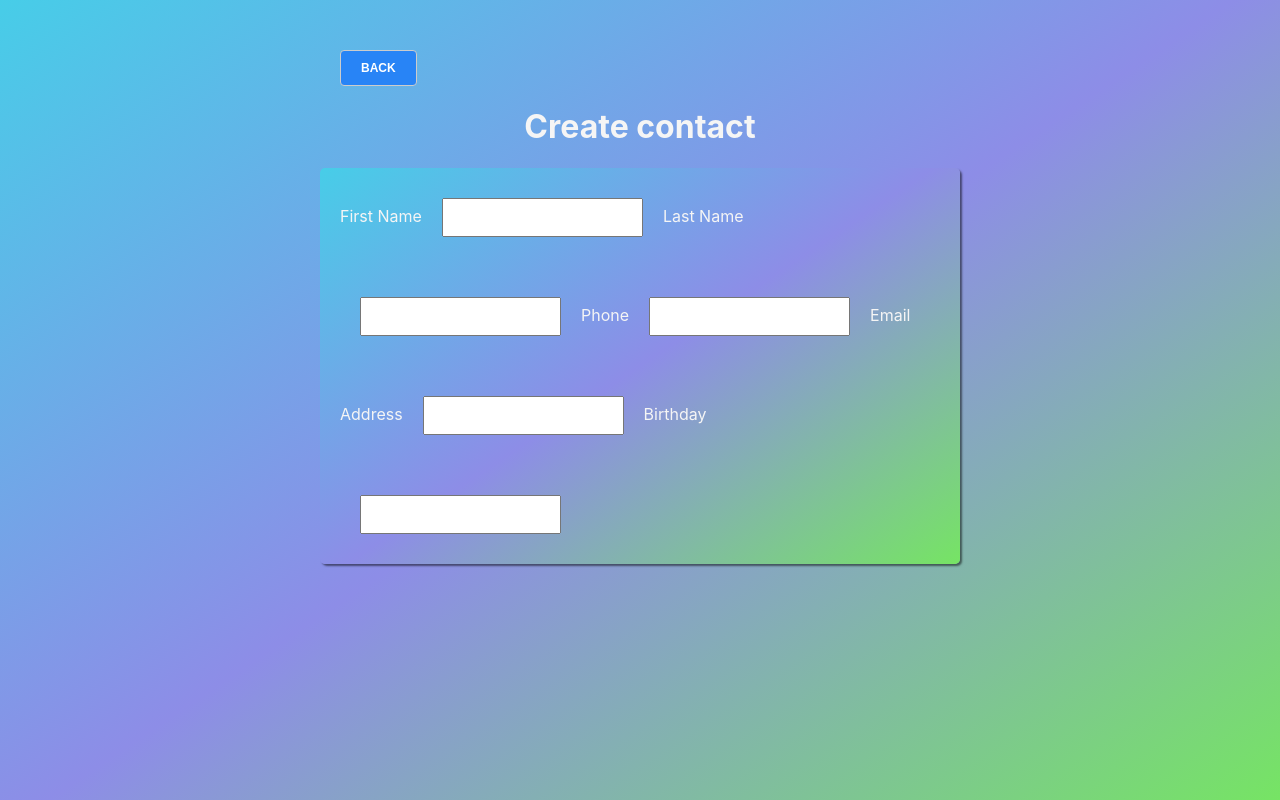
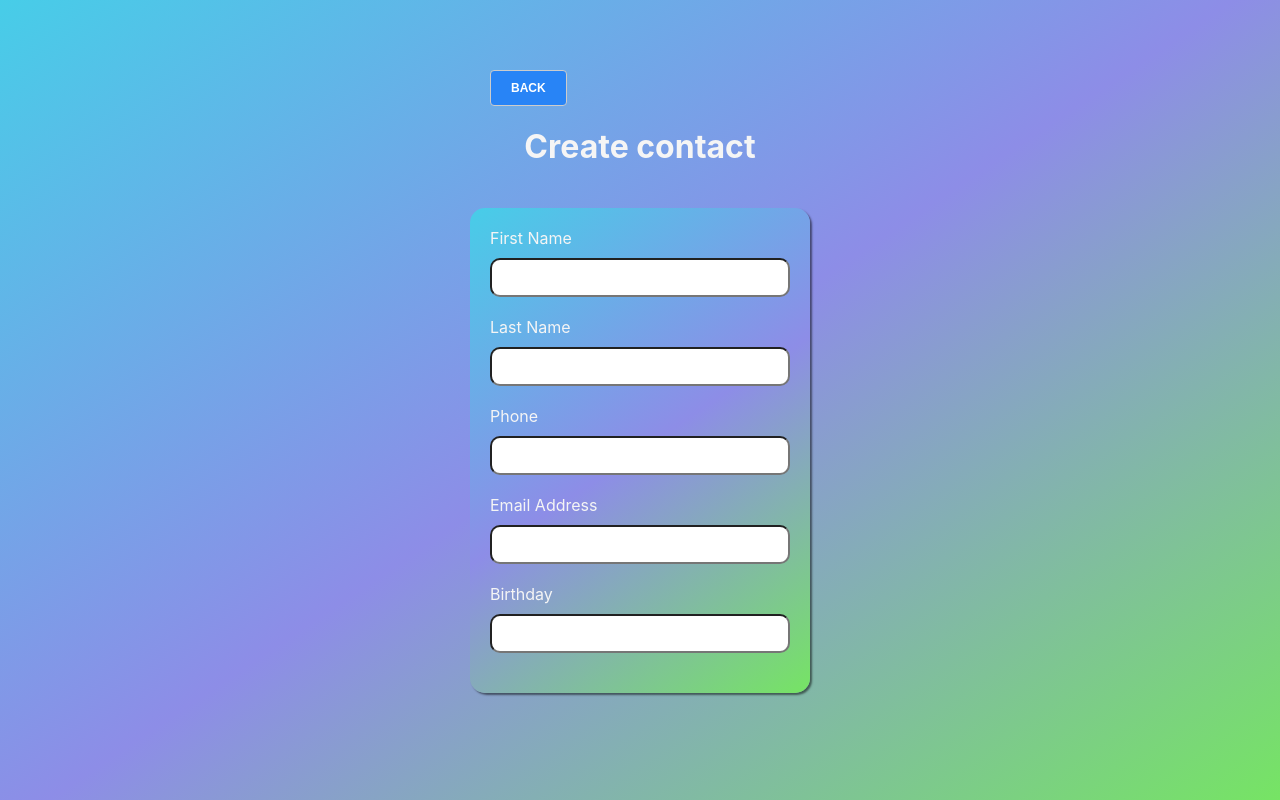
Before and after one commit to Anastasiia-Salenko/contacts-book, a React (Create React App) app: page /create in a window 1280 px wide. Built offline with nearby package versions, Linux system fonts and the light colour scheme.

Commit message:
Aligned layout

```diff
--- a/src/container/CreateContact.js/CreateContact.module.css
+++ b/src/container/CreateContact.js/CreateContact.module.css
@@ -10,30 +10,31 @@
 }
 
 .CreateContact > div {
-  min-width: 600px;
-  padding: 0 20px;
+  min-width: 300px;
+  padding: 20px 20px;
 }
 
 .form {
-  width: 100px;
   color: whitesmoke;
   background: linear-gradient(326deg, rgba(118,228,100,1) 0%, rgba(141,141,231,1) 50%, rgba(71,205,232,1) 100%);
-  border-radius: 5px;
+  border-radius: 15px;
   padding: 15px;
   box-shadow: 2px 2px 2px rgba(0, 0, 0, .5);
 }
 
+.form form {
+  display: flex;
+  flex-direction: column;
+}
+
 .CreateContact input {
   padding: 10px;
-  margin-bottom: 30px;
-  margin-top: 30px;
-  margin-left: 20px;
-  margin-right: 20px;
+  border-radius: 10px;
+  margin-bottom: 20px;
+  margin-top: 10px;
 }
 
-.header h1{
-  display: flex;
+.header h1 {
   color: whitesmoke;
-  align-items: center;
-  justify-content: center;
+  text-align: center;
 }
```
